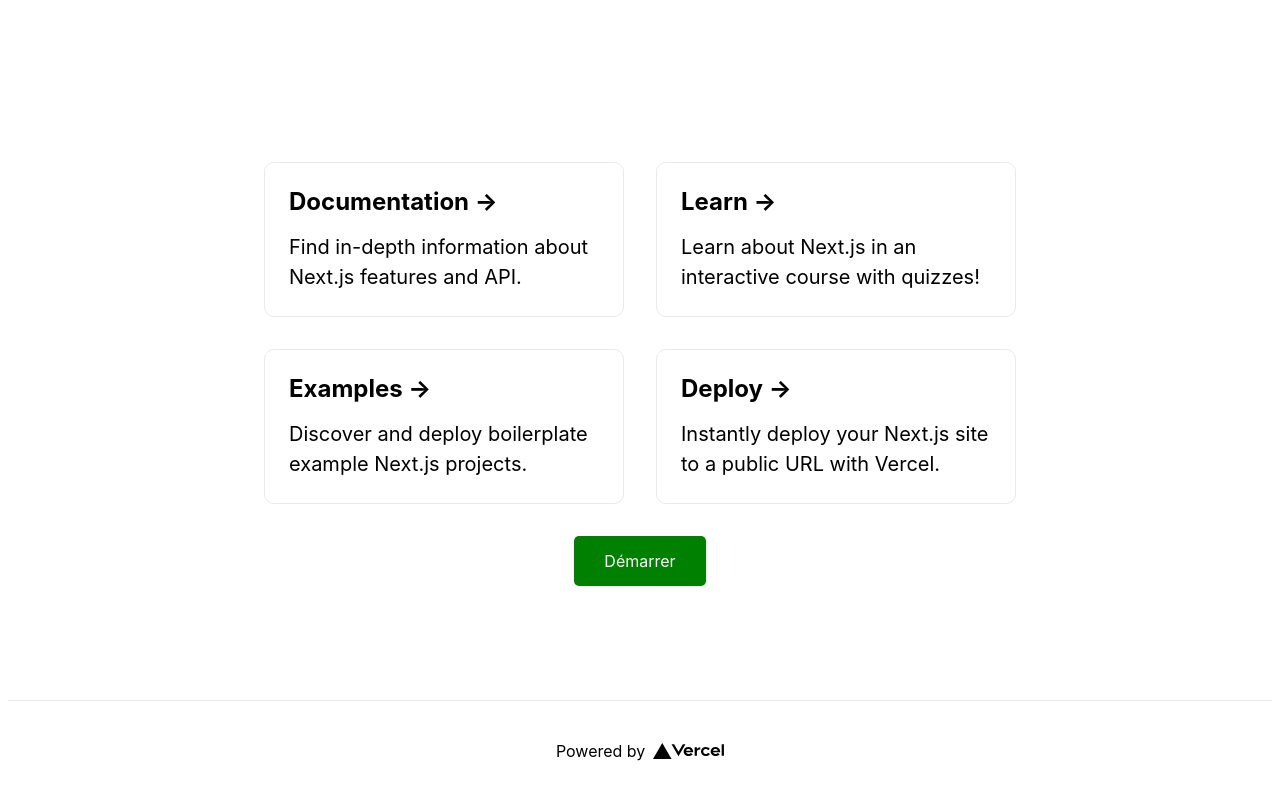
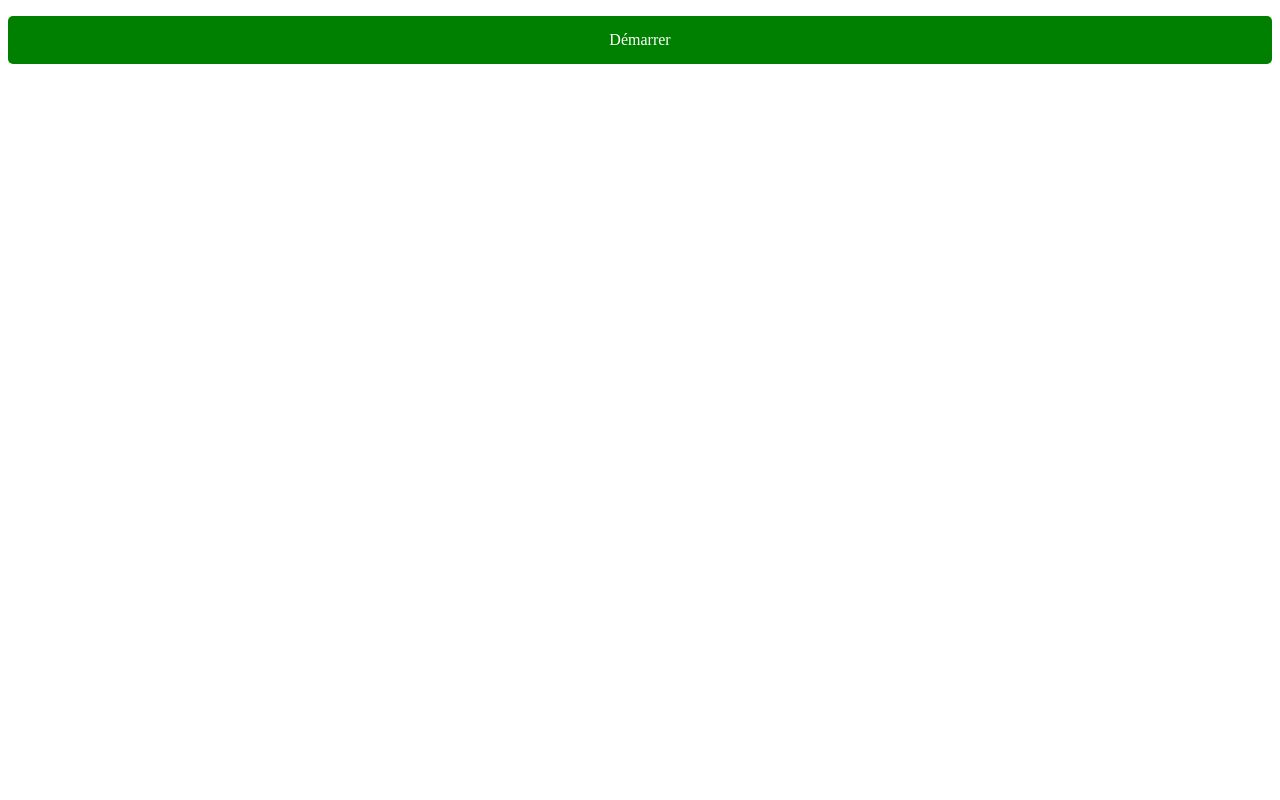
Before and after one commit to kaliacad/cebi-chants, a Next.js app: page / in a window 1280 px wide. Built offline with nearby package versions, Linux system fonts and the light colour scheme.

Commit message:
refactor: delete initial content and styles

```diff
--- a/pages/index.js
+++ b/pages/index.js
@@ -1,52 +1,9 @@
-import Head from 'next/head';
 import styles from '../styles/Home.module.css';
 import Link from "next/link";
 
 export default function Home() {
   return (
-    <div className={styles.container}>
-      <Head>
-        <title>Create Next App</title>
-        <link rel="icon" href="/favicon.ico" />
-      </Head>
-
-      <main>
-        {/* <h1 className={styles.title}>
-          Welcome to <a href="https://nextjs.org">Next.js!</a>
-        </h1>
-
-        <p className={styles.description}>
-          Get started by editing <code>pages/index.js</code>
-        </p> */}
-
-        <div id={styles.grid}>
-          <a href="https://nextjs.org/docs" className={styles.card}>
-            <h3>Documentation &rarr;</h3>
-            <p>Find in-depth information about Next.js features and API.</p>
-          </a>
-
-          <a href="https://nextjs.org/learn" className={styles.card}>
-            <h3>Learn &rarr;</h3>
-            <p>Learn about Next.js in an interactive course with quizzes!</p>
-          </a>
-
-          <a
-            href="https://github.com/vercel/next.js/tree/master/examples"
-            className={styles.card}
-          >
-            <h3>Examples &rarr;</h3>
-            <p>Discover and deploy boilerplate example Next.js projects.</p>
-          </a>
-
-          <a
-            href="https://vercel.com/import?filter=next.js&utm_source=create-next-app&utm_medium=default-template&utm_campaign=create-next-app"
-            className={styles.card}
-          >
-            <h3>Deploy &rarr;</h3>
-            <p>
-              Instantly deploy your Next.js site to a public URL with Vercel.
-            </p>
-          </a>
+    <div>
       {/* This will redirect to the home page */}
       <Link className={styles.link} href='/home'>
         <p id={styles.startbtn}>
@@ -54,69 +11,5 @@
         </p>
       </Link>
     </div>
-      </main>
-
-      <footer>
-        <a
-          href="https://vercel.com?utm_source=create-next-app&utm_medium=default-template&utm_campaign=create-next-app"
-          target="_blank"
-          rel="noopener noreferrer"
-        >
-          Powered by{' '}
-          <img src="/vercel.svg" alt="Vercel" className={styles.logo} />
-        </a>
-      </footer>
-
-      <style jsx>{`
-        main {
-          padding: 5rem 0;
-          flex: 1;
-          display: flex;
-          flex-direction: column;
-          justify-content: center;
-          align-items: center;
-        }
-        footer {
-          width: 100%;
-          height: 100px;
-          border-top: 1px solid #eaeaea;
-          display: flex;
-          justify-content: center;
-          align-items: center;
-        }
-        footer img {
-          margin-left: 0.5rem;
-        }
-        footer a {
-          display: flex;
-          justify-content: center;
-          align-items: center;
-          text-decoration: none;
-          color: inherit;
-        }
-        code {
-          background: #fafafa;
-          border-radius: 5px;
-          padding: 0.75rem;
-          font-size: 1.1rem;
-          font-family: Menlo, Monaco, Lucida Console, Liberation Mono,
-            DejaVu Sans Mono, Bitstream Vera Sans Mono, Courier New, monospace;
-        }
-      `}</style>
-
-      <style jsx global>{`
-        html,
-        body {
-          padding: 0;
-          margin: 0;
-          font-family: -apple-system, BlinkMacSystemFont, Segoe UI, Roboto,
-            Oxygen, Ubuntu, Cantarell, Fira Sans, Droid Sans, Helvetica Neue,
-            sans-serif;
-        }
-        * {
-          box-sizing: border-box;
-        }
-      `}</style>
-    </div>
   )
 }
--- a/styles/Home.module.css
+++ b/styles/Home.module.css
@@ -1,95 +1,3 @@
-.container {
-  min-height: 100vh;
-  padding: 0 0.5rem;
-  display: flex;
-  flex-direction: column;
-  justify-content: center;
-  align-items: center;
-}
-
-.title a {
-  color: #0070f3;
-  text-decoration: none;
-}
-
-.title a:hover,
-.title a:focus,
-.title a:active {
-  text-decoration: underline;
-}
-
-.title {
-  margin: 0 0 1rem;
-  line-height: 1.15;
-  font-size: 3.6rem;
-}
-
-.title {
-  text-align: center;
-}
-
-.title,
-.description {
-  text-align: center;
-}
-
-
-.description {
-  line-height: 1.5;
-  font-size: 1.5rem;
-}
-
-#grid {
-  display: flex;
-  align-items: center;
-  justify-content: center;
-  flex-wrap: wrap;
-
-  max-width: 800px;
-  margin-top: 3rem;
-}
-
-.card {
-  margin: 1rem;
-  flex-basis: 45%;
-  padding: 1.5rem;
-  text-align: left;
-  color: inherit;
-  text-decoration: none;
-  border: 1px solid #eaeaea;
-  border-radius: 10px;
-  transition: color 0.15s ease, border-color 0.15s ease;
-}
-
-.card:hover,
-.card:focus,
-.card:active {
-  color: #0070f3;
-  border-color: #0070f3;
-}
-
-.card h3 {
-  margin: 0 0 1rem 0;
-  font-size: 1.5rem;
-}
-
-.card p {
-  margin: 0;
-  font-size: 1.25rem;
-  line-height: 1.5;
-}
-
-.logo {
-  height: 1em;
-}
-
-@media (max-width: 600px) {
-  .grid {
-    width: 100%;
-    flex-direction: column;
-  }
-}
-
 #startbtn{
   background-color: green;
   color: #fff;
--- a/styles/globals.css
+++ /dev/null
@@ -1,38 +0,0 @@
-html,
-body {
-  padding: 0;
-  margin: 0;
-  font-family: Inter, -apple-system, BlinkMacSystemFont, Segoe UI, Roboto,
-    Oxygen, Ubuntu, Cantarell, Fira Sans, Droid Sans, Helvetica Neue, sans-serif;
-}
-
-a {
-  color: inherit;
-  text-decoration: none;
-}
-
-* {
-  box-sizing: border-box;
-}
-
-img {
-  max-width: 100%;
-  height: auto;
-}
-
-h1,
-h2,
-p,
-ul {
-  margin: 0;
-}
-
-ul {
-  padding: 0;
-  list-style: none;
-}
-
-button {
-  padding: 0.5rem 1rem;
-  font-weight: bold;
-}
```
Lines whose indentation alone changed are shown as unchanged.
